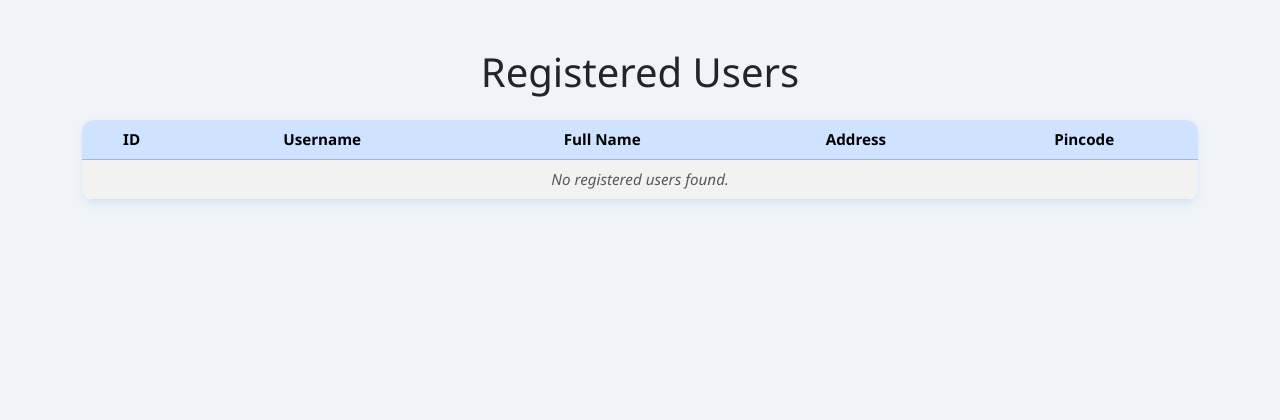
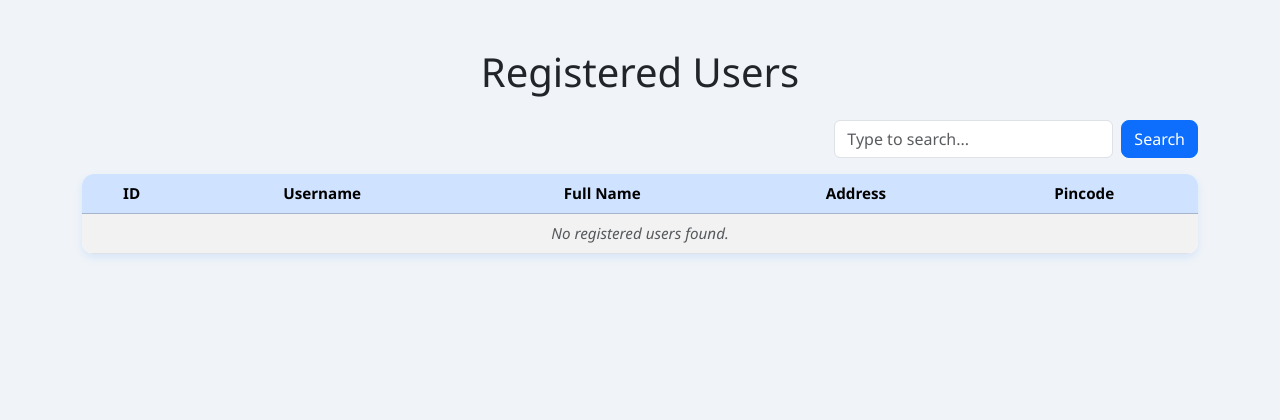
Before and after one commit to 23f3001593/vehicle-parking-app-v1, a Flask app: page /admin/registered-users in a window 1280 px wide. Shown: the part 74-494 px from the top of the page. Run offline with Flask 3, Linux system fonts and the light colour scheme; data that the repository does not hold is empty; parts of the project's set-up code (start-up, migrations or seed data) failed here and were passed over.

Commit message:
Milestone-VP Search-Implemented

```diff
--- a/controllers/admin.py
+++ b/controllers/admin.py
@@ -73,8 +73,10 @@ def occupied_parking_spots(lot_id):
 
 @app.route("/admin/registered-users", methods=["GET"])
 def registered_users():
+    search_query = request.args.get("search", "").strip()
     try:
-        res = requests.get(f"{API_BASE}/admin/registered-users")
+        params = {"search": search_query} if search_query else {}
+        res = requests.get(f"{API_BASE}/admin/registered-users", params=params)
         data = res.json()
     except (requests.exceptions.RequestException, ValueError):
         return "Something went wrong. Try again later.", 500
@@ -82,8 +84,10 @@ def registered_users():
 
 @app.route("/admin/parking-reservations", methods=["GET"])
 def parking_reservations():
+    search_query = request.args.get("search", "").strip()
     try:
-        res = requests.get(f"{API_BASE}/admin/reservations")
+        params = {"search": search_query} if search_query else {}
+        res = requests.get(f"{API_BASE}/admin/reservations", params=params)
         data = res.json()
     except (requests.exceptions.RequestException, ValueError):
         return "Something went wrong. Try again later.", 500
--- a/templates/admin/parking_reservations.html
+++ b/templates/admin/parking_reservations.html
@@ -3,6 +3,10 @@
 {% block content %}
 <div class="container my-5">
     <h1 class="mb-4 text-center">Parking Reservations</h1>
+    <form id="search-form" class="d-flex justify-content-end mb-3" method="get">
+        <input type="text" id="search-input" name="search" class="form-control w-25 me-2" placeholder="Type to search..." value="{{ request.args.get('search', '') }}">
+        <button type="submit" class="btn btn-primary">Search</button>
+    </form>
     <div class="card">
         <div class="card-body p-0">
             <table class="table table-striped table-hover mb-0 text-center">
--- a/templates/admin/registered_users.html
+++ b/templates/admin/registered_users.html
@@ -3,6 +3,10 @@
 {% block content %}
 <div class="container my-5">
     <h1 class="mb-4 text-center">Registered Users</h1>
+    <form id="search-form" class="d-flex justify-content-end mb-3" method="get">
+        <input type="text" id="search-input" name="search" class="form-control w-25 me-2" placeholder="Type to search..." value="{{ request.args.get('search', '') }}">
+        <button type="submit" class="btn btn-primary">Search</button>
+    </form>
     <div class="card">
         <div class="card-body p-0">
             <table class="table table-striped table-hover mb-0 text-center">
```
Also changed, not shown: resources/reservation_api.py (+9 -2 lines), resources/user_api.py (+8 -2 lines).
